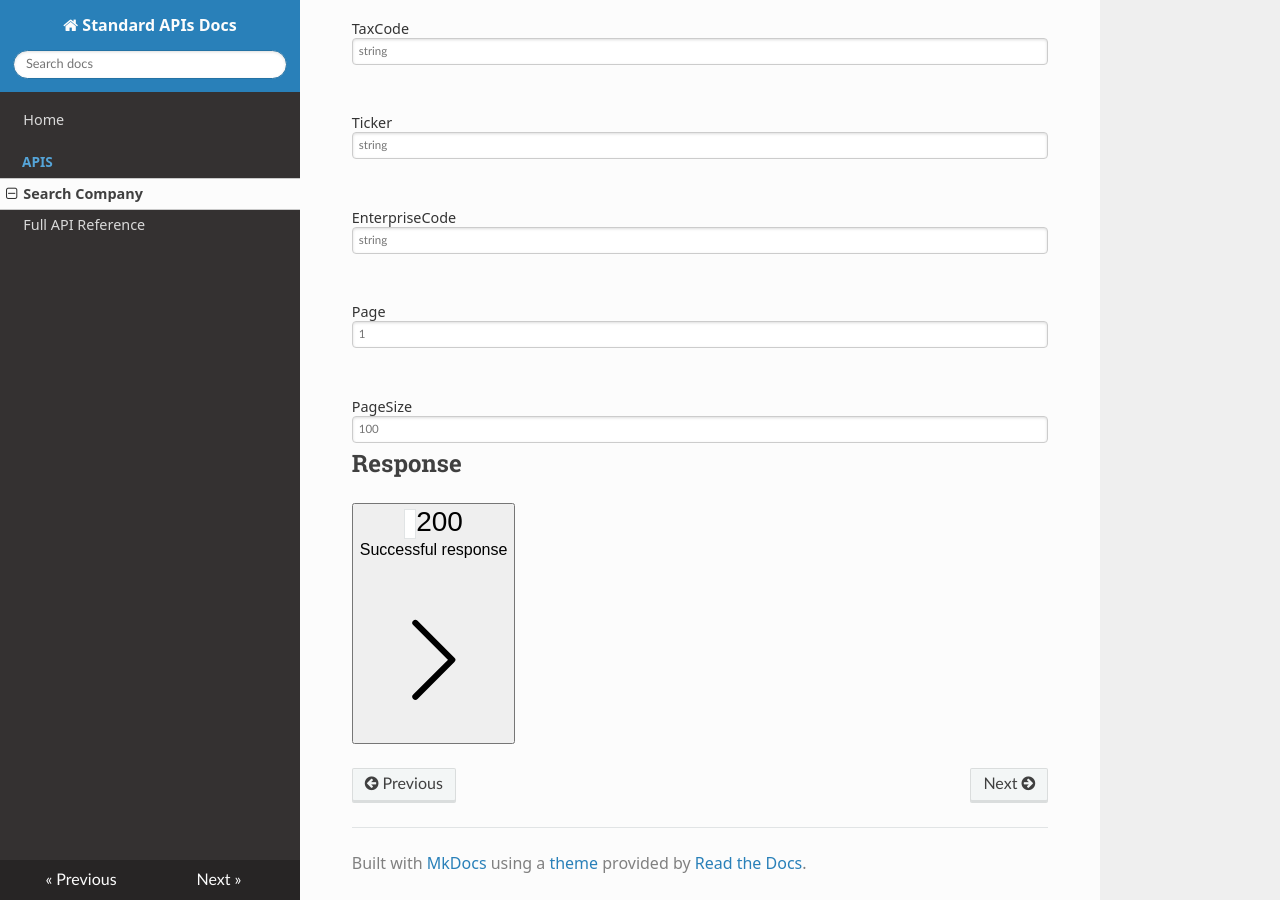
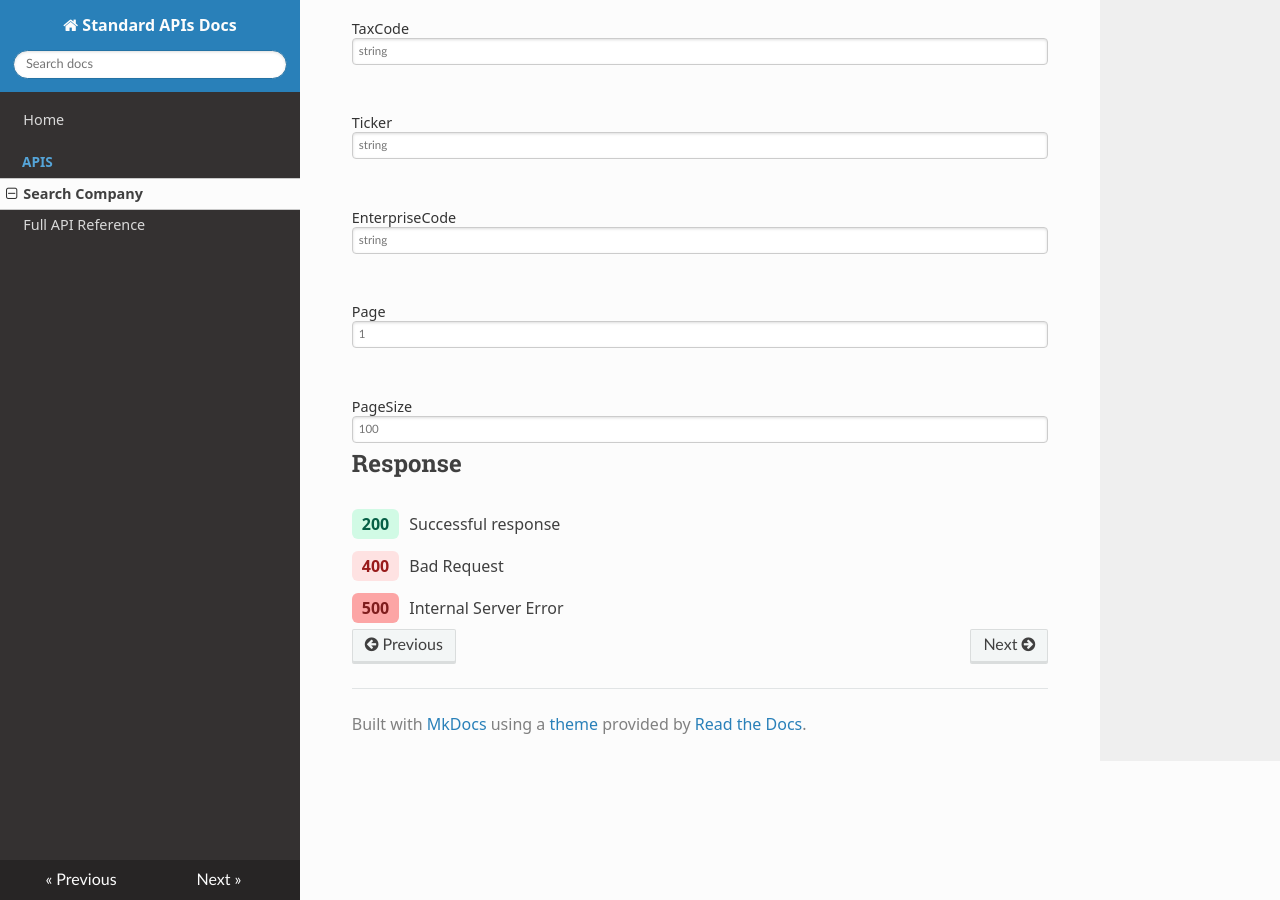
Before and after one commit to Truan-134340/Standard-APIs, an MkDocs documentation site: the page built from docs/search-company.md, in a window 1280 px wide and 900 px high, scrolled down 856 px. Built offline with MkDocs 1.6.1, drawn with Linux system fonts in a browser that asks for light colours; nearby versions of some CDN libraries.

Commit message:
Update search-company.md

```diff
--- a/docs/search-company.md
+++ b/docs/search-company.md
@@ -51,4 +51,56 @@ Search company by indicator
 </div>
 
 <h2>Response</h2>
-<h1 class="AccordionToggle2c6jPP7vVvLS APIResponseSchemaPicker-option-toggle1Rk-RliJASLl "><button aria-controls="AccordionPanel-3ac4f4cc-5ba4-4888-b8d8-dd14ec6637bc" aria-expanded="false" id="AccordionPanel-3ac4f4cc-5ba4-4888-b8d8-dd14ec6637bc-toggle" type="button"><div><div class="APIResponseSchemaPicker-label3XMQ9E-slNcS"><code class="APIResponseSchemaPicker-label-text3bDdrQX1B-h4 HTTPStatus HTTPStatus_2"><span aria-hidden="false" aria-label="200" class="HTTPStatus-chit" role="img"></span></code> 200</div><div class="rm-Markdown markdown-body APIResponseSchemaPicker-description19iNatTizvwb" data-testid="RDMD"><p>Successful response</p></div></div><div class="AccordionToggle-icon-slot1bf45OBGkGPr"><span class="IconWrapper Icon-wrapper2z2wVIeGsiUy"><svg fill="none" viewBox="0 0 24 24" class="Icon Icon3_D2ysxFZ_ll Icon-svg2Lm7f6G9Ly5a AccordionToggle-iconDAVsqS10Xl8E" data-name="chevron-right" role="img" aria-label="Chevron" style="--icon-color: inherit; --icon-size: inherit; --icon-stroke-width: 2px;"><path stroke="currentColor" stroke-linecap="round" stroke-linejoin="round" d="m9 18 6-6-6-6" class="icon-stroke-width"></path></svg></span></div></button></h1>
+
+<!-- 200 OK -->
+<details>
+  <summary style="display:flex; align-items:center; gap:10px; cursor:pointer; padding:6px 0;">
+    <span style="background:#d1fae5; color:#065f46; padding:4px 10px; border-radius:6px; font-weight:600;">
+      200
+    </span>
+    <span>Successful response</span>
+  </summary>
+
+  <pre>
+{
+  "data": [],
+  "page": 1,
+  "pageSize": 20,
+  "totalRecords": 0
+}
+  </pre>
+</details>
+
+<!-- 400 Bad Request -->
+<details>
+  <summary style="display:flex; align-items:center; gap:10px; cursor:pointer; padding:6px 0;">
+    <span style="background:#fee2e2; color:#991b1b; padding:4px 10px; border-radius:6px; font-weight:600;">
+      400
+    </span>
+    <span>Bad Request</span>
+  </summary>
+
+  <pre>
+{
+  "errorCode": "INVALID_PARAMETER",
+  "message": "One or more parameters are invalid."
+}
+  </pre>
+</details>
+
+<!-- 500 Internal Server Error -->
+<details>
+  <summary style="display:flex; align-items:center; gap:10px; cursor:pointer; padding:6px 0;">
+    <span style="background:#fca5a5; color:#7f1d1d; padding:4px 10px; border-radius:6px; font-weight:600;">
+      500
+    </span>
+    <span>Internal Server Error</span>
+  </summary>
+
+  <pre>
+{
+  "errorCode": "INTERNAL_ERROR",
+  "message": "Unexpected error occurred. Please try again later."
+}
+  </pre>
+</details>
```
